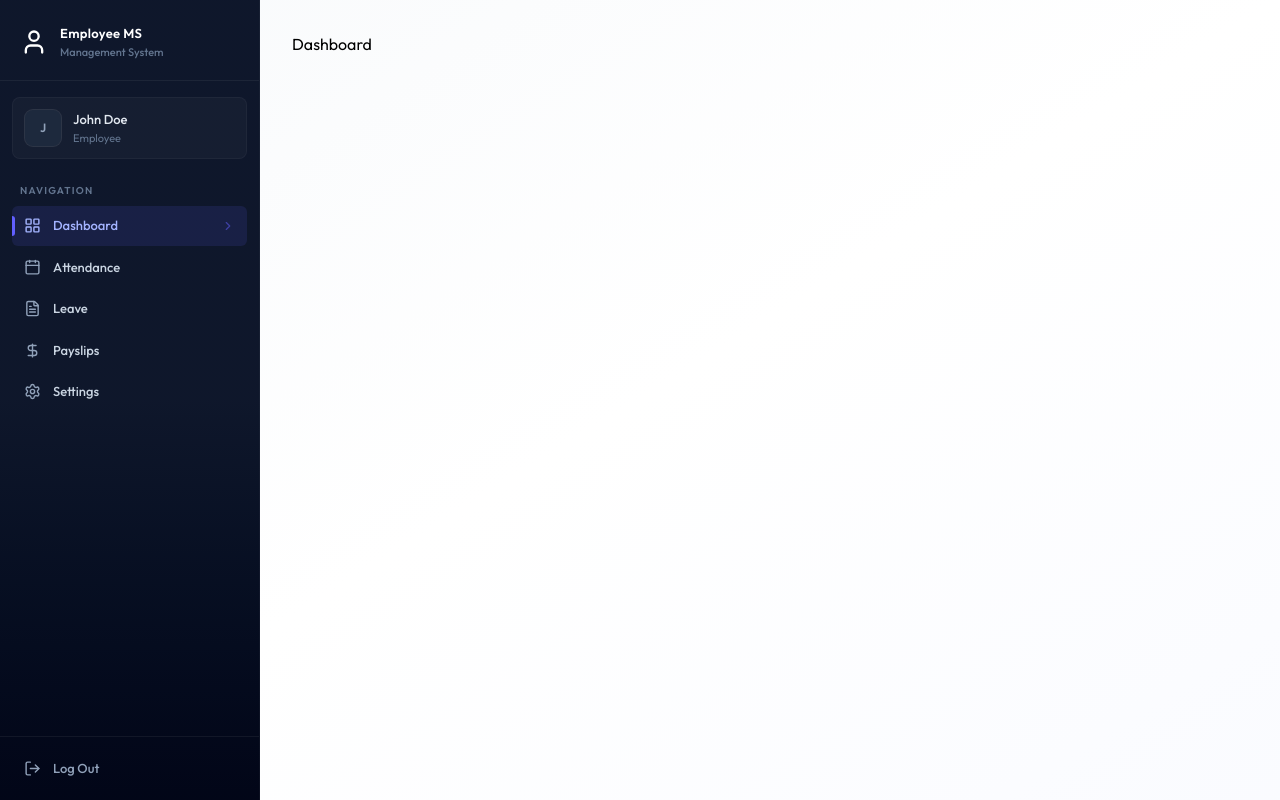
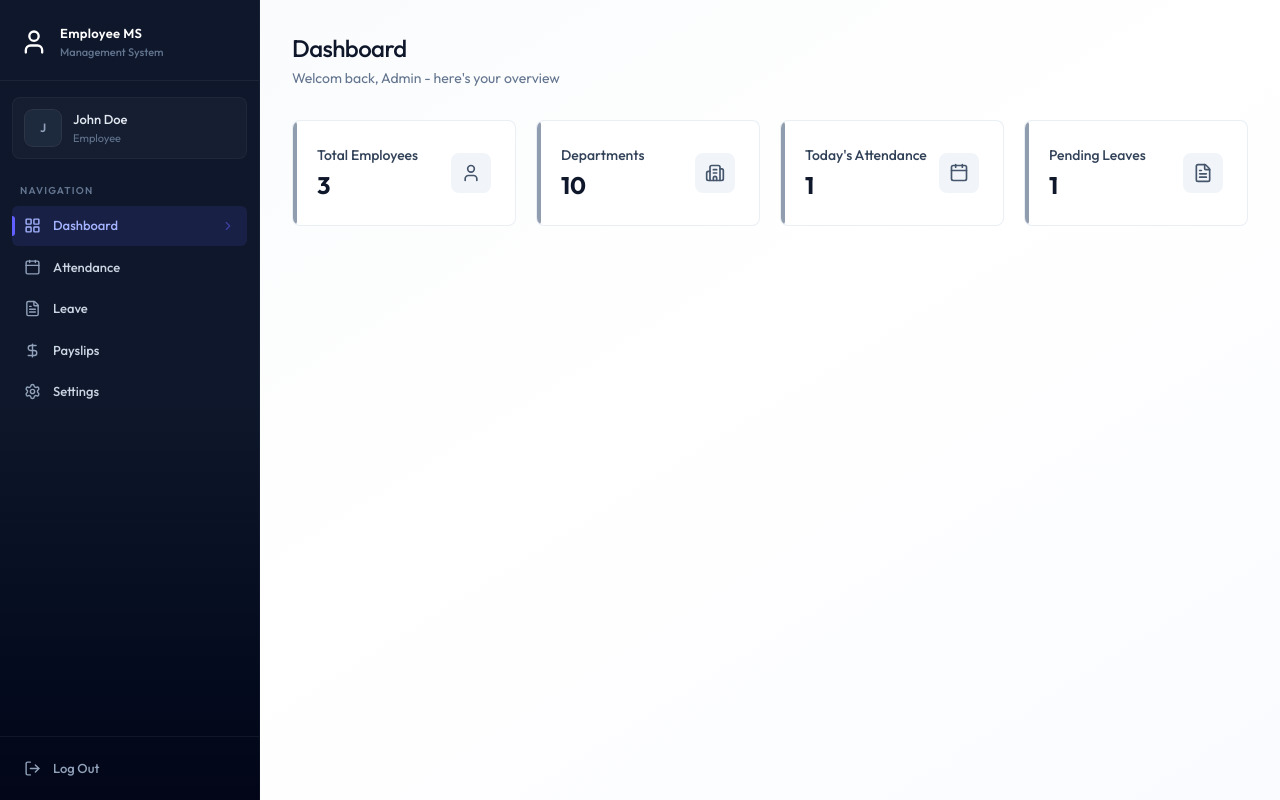
Before and after one commit to phyothureinzaw/EMS, a React (Vite) app in the folder client/: page /dashboard in a window 1280 px wide. Built offline with nearby package versions, Linux system fonts and the light colour scheme.

Commit message:
Complete Dashboard UI

```diff
--- /dev/null
+++ b/client/src/components/AdminDashboard.jsx
@@ -0,0 +1,57 @@
+import { Building2Icon, CalendarIcon, FileTextIcon, UserIcon } from 'lucide-react'
+
+const AdminDashboard = ({data}) => {
+
+    const stats = [
+        {
+            icon : UserIcon,
+            value : data.totalEmployees,
+            label : "Total Employees",
+            description : "Active workforce"
+        },
+        {
+            icon : Building2Icon,
+            value : data.totalDepartments,
+            label : "Departments",
+            description : "Organization units"
+        },
+        {
+            icon : CalendarIcon,
+            value : data.todayAttendance,
+            label :"Today's Attendance",
+            description : "Checked in today"
+        },
+        {
+            icon : FileTextIcon,
+            value : data.pendingLeaves,
+            label : "Pending Leaves",
+            description : "Awaiting approval"
+        }
+
+    ]
+  return (
+        <div className="animate-fade-in">
+        <div className="page-header">
+            <h1 className="page-title">Dashboard</h1>
+            <p className="page-subtitle">
+                Welcom back, Admin - here's your overview
+            </p>
+        </div>
+
+        <div className="grid grid-cols-1 sm:grid-cols-2 lg:grid-cols-4 gap-4 sm:gap-5 mb-8">
+            {stats.map((s)=>(
+                <div key={s.label} className="card card-hover p-5 sm:p-6 relative overflow-hidden group flex items-center justify-between">
+                    <div>
+                        <div className="absolute left-0 top-0 bottom-0 w-1 rounded-r-full bg-slate-500/70 group-hover:bg-indigo-500/70"/>
+                        <p className="text-sm font-medium text-slate-700">{s.label}</p>
+                        <p className="text-2xl font-bold text-slate-900 mt-1">{s.value}</p>
+                    </div>
+                    <s.icon className="size-10 p-2.5 rounded-lg bg-slate-100 text-slate-600 group-hover:bg-indigo-50 group-hover:text-indigo-600 transition-colors duration-200" />
+                </div>
+            ))}
+        </div>
+    </div>
+  )
+}
+
+export default AdminDashboard
--- /dev/null
+++ b/client/src/components/EmployeeDashboard.jsx
@@ -0,0 +1,62 @@
+import { ArrowRightIcon, CalendarIcon, DollarSignIcon, FileTextIcon } from "lucide-react";
+import { Link } from "react-router-dom";
+
+const EmployeeDashboard = ({data}) => {
+
+    const emp = data.employee;
+
+    const cards = [
+        {
+            icon : CalendarIcon,
+            value : data.currentMonthAttendance,
+            title : "Days Present",
+            subtitle : "This month"
+        },
+        {
+            icon : FileTextIcon,
+            value : data.pendingLeaves,
+            title : "Pending Leaves",
+            subtitle : "Awaiting approval"
+        },
+        {
+            icon : DollarSignIcon,
+            value : data.latestPayslip ? `$${data.latestPayslip.netSalary?.toLocaleString()}` : "N/A",
+            title : "Latest Payslip",
+            subtitle : "Most recent payout"
+        }
+    ]
+  return (
+    <div className="animate-fade-in">
+        <div className="page-header">
+            <h1 className="page-title">Welcome, {emp?.firstName}!</h1>
+            <p className="page-subtitle">
+                {emp?.position} - {emp?.department || "No Department"}
+            </p>
+        </div>
+
+        <div className="grid grid-cols-1 sm:grid-cols-3 gap-4 sm:gap-5 mb-8">
+            {cards.map((card,index)=>(
+                <div key={index} className="card card-hover p-5 sm:p-6 relative overflow-hidden group flex items-center justify-between">
+                    <div>
+                        <div className="absolute left-0 top-0 bottom-0 w-1 rounded-r-full bg-slate-500/70 group-hover:bg-indigo-500/70"/>
+                        <p className="text-sm font-medium text-slate-700">{card.title}</p>
+                        <p className="text-2xl font-bold text-slate-900 mt-1">{card.value}</p>
+                    </div>
+                    <card.icon className="size-10 p-2.5 rounded-lg bg-slate-100 text-slate-600 group-hover:bg-indigo-50 group-hover:text-indigo-600 transition-colors duration-200" />
+                </div>
+            ))}
+        </div>
+        <div className="flex flex-col sm:flex-row gap-3">
+            <Link to="/attendance" className="btn-primary text-center inline-flex items-center justify-center gap-2">
+                Mark Attendance <ArrowRightIcon className="w-4 h-4"/>
+            </Link>
+
+            <Link to="/leave" className="btn-secondary text-center">
+                Apply for Leave
+            </Link>
+        </div>
+    </div>
+  )
+}
+
+export default EmployeeDashboard
--- /dev/null
+++ b/client/src/components/Loading.jsx
@@ -0,0 +1,10 @@
+
+const Loading = () => {
+  return (
+    <div className="flex justify-center h-screen items-center">
+        <div className="animate-spin size-8 border-2 border-indigo-600 border-t-transparent rounded-full"/>
+    </div>
+  )
+}
+
+export default Loading
--- a/client/src/pages/Dashboard.jsx
+++ b/client/src/pages/Dashboard.jsx
@@ -1,8 +1,30 @@
+import { useEffect, useState} from "react";
+import { dummyAdminDashboardData, dummyEmployeeDashboardData } from "../assets/assets";
+import Loading from "../components/Loading";
+import EmployeeDashboard from "../components/EmployeeDashboard";
+import AdminDashboard from "../components/AdminDashboard";
 
 const Dashboard = () => {
-  return (
-    <div>Dashboard</div>
-  )
+
+  const [data, setData] = useState(null);
+  const [loading, setLoading] = useState(true);
+
+  useEffect(()=>{
+    setData(dummyAdminDashboardData);
+    setTimeout(()=>{
+      setLoading(false);
+    },1000)
+  },[])
+
+  if (loading) return <Loading />
+  if (!data) return <p className="text-center text-slate-500 py-12">Failed to load data.</p>
+
+  if (data.role === "ADMIN"){
+    return <AdminDashboard data={data} />
+  }else{
+    return <EmployeeDashboard data={data} />
+  }
+
 }
 
 export default Dashboard
```
